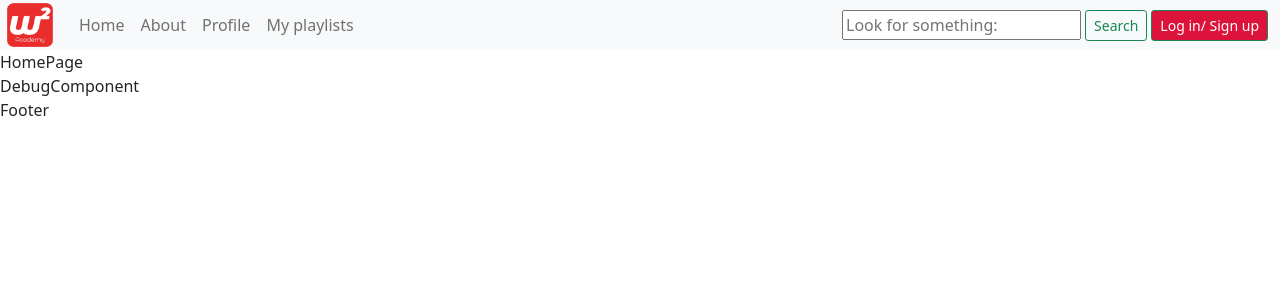
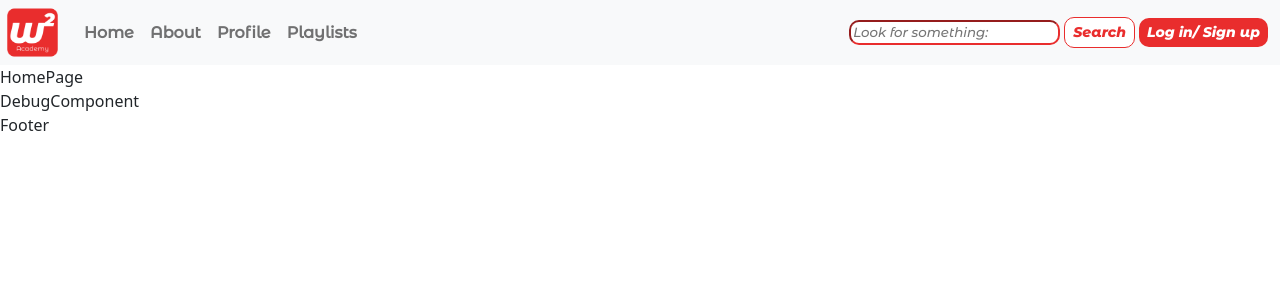
Before and after one commit to Gioele-M/lap4_group_project_client, a React (Create React App) app: page / in a window 1280 px wide. Shown: the top 300 px of the page. Built offline with nearby package versions, Linux system fonts and the light colour scheme.

Commit message:
add styling to navbar, inport fonts

```diff
--- a/public/index.html
+++ b/public/index.html
@@ -10,6 +10,10 @@
       content="Web site created using create-react-app"
     />
     <link rel="apple-touch-icon" href="%PUBLIC_URL%/logo192.png" />
+    <link rel="preconnect" href="https://fonts.googleapis.com">
+    <link rel="preconnect" href="https://fonts.gstatic.com" crossorigin>
+    <link href="https://fonts.googleapis.com/css2?family=Montserrat+Alternates:ital,wght@0,200;0,500;1,500;1,800&display=swap" rel="stylesheet">
+
     <!--
       manifest.json provides metadata used when your web app is installed on a
       user's mobile device or desktop. See https://developers.google.com/web/fundamentals/web-app-manifest/
--- a/src/App.js
+++ b/src/App.js
@@ -3,6 +3,9 @@ import { HomePage, UserPage, PlaylistPage, AboutPage } from './Pages'
 import { DebugComponent } from './Components'
 import NavBar from './Components/NavBar/NavBar'
 import 'bootstrap/dist/css/bootstrap.min.css'
+{/* <link rel="preconnect" href="https://fonts.googleapis.com">
+<link rel="preconnect" href="https://fonts.gstatic.com" crossorigin> */}
+<link href="https://fonts.googleapis.com/css2?family=Montserrat+Alternates:wght@500&display=swap" rel="stylesheet"></link>
 
 
 function App() {
--- a/src/Components/NavBar/NavBar.js
+++ b/src/Components/NavBar/NavBar.js
@@ -2,14 +2,14 @@ import React from 'react'
 import "./styles.css";
 import { NavLink } from 'react-router-dom';
 
+
 export default function NavBar() {
-
     const logo = require('../../images/logo.png');
 
     return (
     <>
     {/* <nav class="navbar navbar-expand-lg navbar-light bg-light  align-items-end"> */}
-    <nav class="navbar navbar-custom navbar-expand-lg navbar-light bg-light">
+    <nav class="navbar navbar-custom navbar-expand-lg navbar-light bg-light pt-0 pb-0">
 
 
 {/* LOGO */}
@@ -25,11 +25,11 @@ export default function NavBar() {
 
 
 {/* TEXT LINKS  /////////////////// */}
-  <div class="collapse navbar-collapse" id="navbarTogglerDemo02">
-    <ul class="navbar-nav mr-auto mt-2 mt-lg-0">
+  <div class="collapse navbar-collapse" id="navbarTogglerDemo02 ">
+    <ul class="navbar-nav mr-auto mt-2 mt-lg-0 " id=' font1'>
       <li class="nav-item active">
           <NavLink id='no-decos' to="/">
-            <a class="nav-link " href="#">Home</a>
+            <a class="nav-link " href="#" id=' font1'>Home</a>
           </NavLink>
       </li>
       <li class="nav-item ">
@@ -44,15 +44,15 @@ export default function NavBar() {
       </li>
       <li class="Playlists">
         <NavLink id='no-decos' to="/playlist">
-          <a class="nav-link" href="#">My playlists</a>
+          <a class="nav-link" href="#">Playlists</a>
         </NavLink>
       </li>
 
 {/* SEARCH  /////////////////// */}
     </ul>
     <form class="form-row px-2 ms-auto align-middle ">
-      <input class="form-row me-1 align-middle" type="search" placeholder="Look for something:" />
-      <button class="btn btn-sm  btn-outline-success me-1 align-middle " type="submit">Search</button>
+      <input class="form-row me-1 align-middle" id='placeholder' type="search" placeholder="Look for something:" />
+      <button class="btn btn-sm  btn-outline-success me-1 align-middle " id='btn-search' type="submit">Search</button>
       <button class="btn btn-sm  btn-outline-success me-1 align-middle " id='btn-login'>Log in/ Sign up</button>
       {/* <button class="btn btn-sm  btn-outline-success me-1 align-middle btn-light">Sign up</button> */}
     </form>
--- a/src/Components/NavBar/styles.css
+++ b/src/Components/NavBar/styles.css
@@ -1,19 +1,47 @@
+
 .navbar-logo{
-    width: 50px;
+    width: 55px;
     margin-left: 5px;
+    margin-top: 0%;
+    margin-bottom: 0%;
 }
 
 .navbar-custom {
-    height: 50px;
+    height: 60x;
+    /* padding-top: 0px;
+    padding-bottom: 0px; */
+    /* margin-top: 0ch; */
 }
 
 #no-decos{
+    font-family: 'Montserrat Alternates', sans-serif;
+    /* font-style: italic; */
+    font-weight: 600;
+    text-decoration: none;
+    color: #E92D2D ;
+}
+
+#btn-search{
+    background-color: rgb(255, 255, 255);
+    color: #E92D2D;
+    border-style: solid;
+    border-radius: 10px ;
+    border-color: #E92D2D;
+    font-family: 'Montserrat Alternates', sans-serif;
+    font-style: italic;
+    font-weight: 800;
     text-decoration: none;
 }
 
 #btn-login{
-    background-color: crimson;
+    background-color: #E92D2D;
     color: white;
+    border-style: none;
+    border-radius: 10px ;
+    font-family: 'Montserrat Alternates', sans-serif;
+    font-style: italic;
+    font-weight: 800;
+    text-decoration: none;
 }
 
 
@@ -21,3 +49,14 @@
     background-color: rgb(177, 17, 49);
     color: white;
 }
+
+#placeholder{
+    font-family: 'Montserrat Alternates', sans-serif;
+    font-weight: 200;
+    font-size: smaller;
+    border-radius: 10px ;
+    border-color: #E92D2D;
+    font-style: italic;
+    /* font-weight: 600; */
+    /* text-decoration: none; */
+}
--- a/src/index.css
+++ b/src/index.css
@@ -1,13 +1,19 @@
 body {
   margin: 0;
-  font-family: -apple-system, BlinkMacSystemFont, 'Segoe UI', 'Roboto', 'Oxygen',
+  /* font-family: 'Oxygen',-apple-system, BlinkMacSystemFont, 'Segoe UI', 'Roboto', 'Oxygen',
     'Ubuntu', 'Cantarell', 'Fira Sans', 'Droid Sans', 'Helvetica Neue',
-    sans-serif;
+    sans-serif; */
   -webkit-font-smoothing: antialiased;
   -moz-osx-font-smoothing: grayscale;
 }
 
-code {
-  font-family: source-code-pro, Menlo, Monaco, Consolas, 'Courier New',
+/* #font1 {
+  font-family: 'Oxygen',
+
+} */
+
+
+/* code {
+  font-family: source-code-pro, Menlo, Monaco, Consolas, 'Oxygen' 'Courier New',
     monospace;
-}
+} */
```
